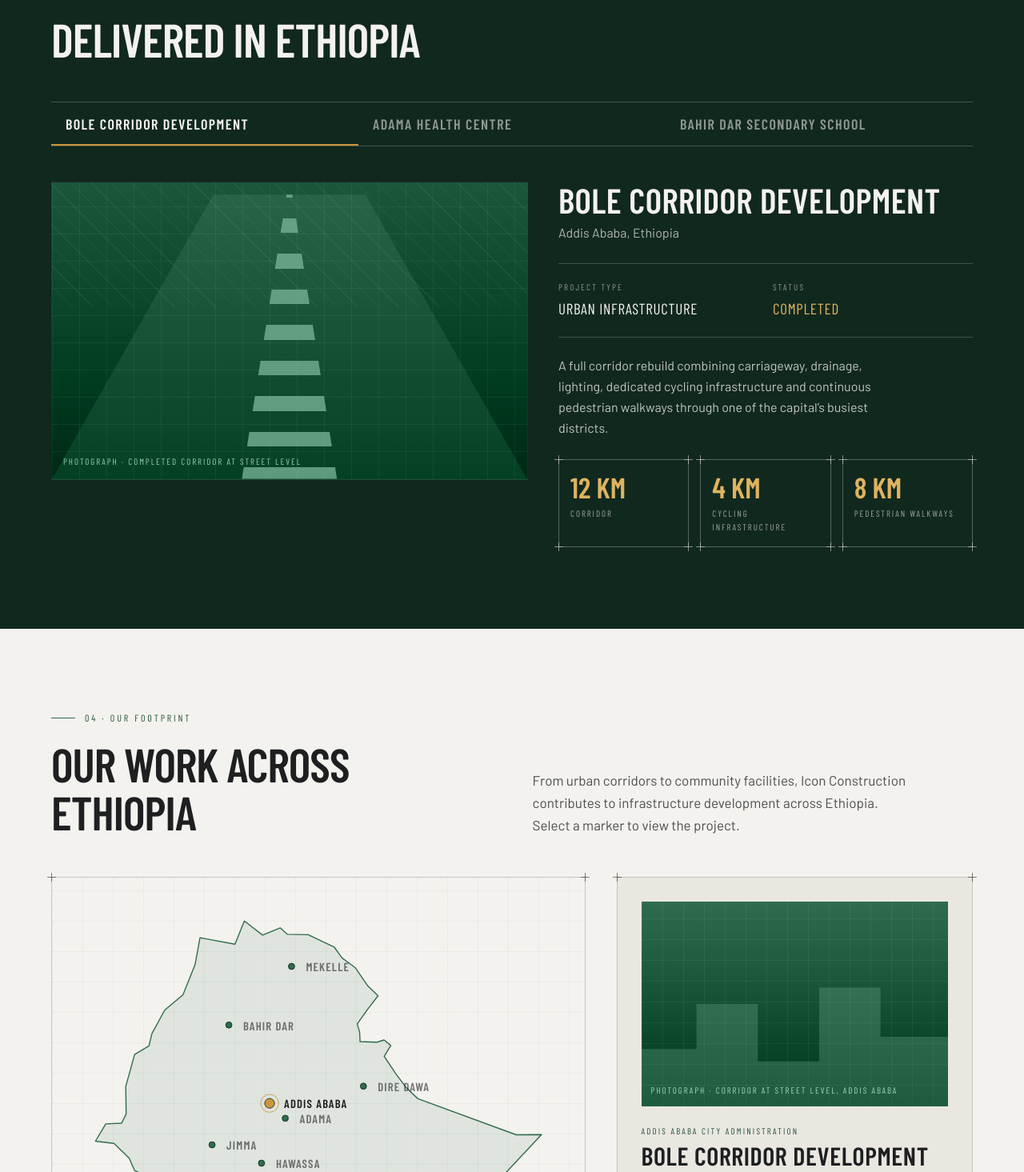
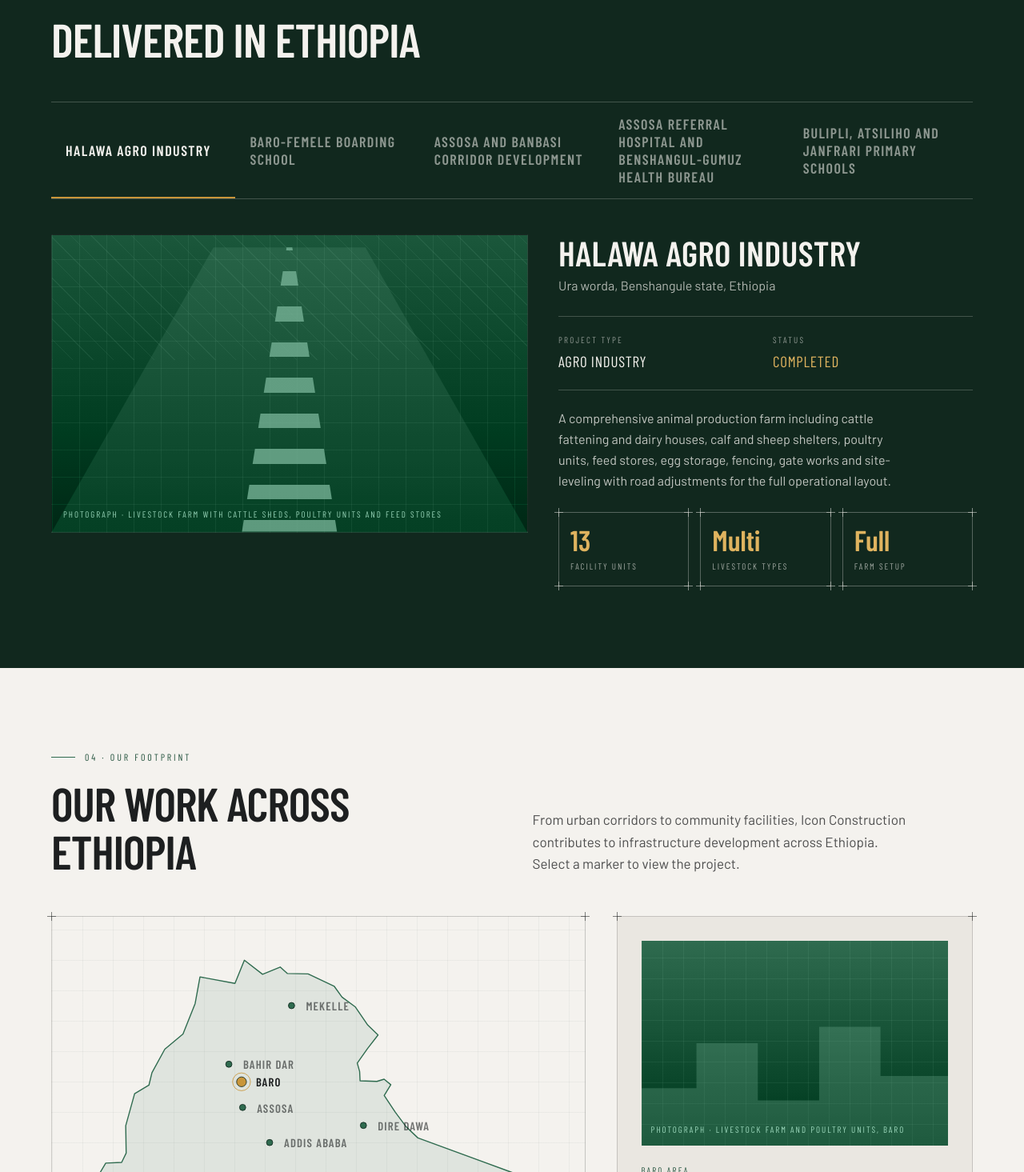
Before and after one commit to beky02/icon-construction-landing-page, a React (Vite) app: page / in a window 1280 px wide. Shown: the part 2865-4330 px from the top of the page at 80% size. Built offline with nearby package versions, Linux system fonts and the light colour scheme.

Commit message:
Update project details and statistics in site data

```diff
--- a/src/data/site.ts
+++ b/src/data/site.ts
@@ -54,52 +54,81 @@
 
 export const projects: Project[] = [
   {
-    id: 'bole-corridor',
-    name: 'Bole Corridor Development',
-    location: 'Addis Ababa, Ethiopia',
+    id: 'halawa-agro-industry',
+    name: 'Halawa Agro Industry',
+    location: 'Ura worda, Benshangule state, Ethiopia',
+    type: 'Agro Industry',
+    status: 'Completed',
+    photo: 'livestock farm with cattle sheds, poultry units and feed stores',
+    body: 'A comprehensive animal production farm including cattle fattening and dairy houses, calf and sheep shelters, poultry units, feed stores, egg storage, fencing, gate works and site-leveling with road adjustments for the full operational layout.',
+    stats: [
+      { value: '13', label: 'Facility Units' },
+      { value: 'Multi', label: 'Livestock Types' },
+      { value: 'Full', label: 'Farm Setup' },
+    ],
+  },
+    {
+    id: 'baro-femele-bording-school',
+    name: 'Baro-Femele Boarding School',
+    location: 'Ura worda, Benshangule state, Ethiopia',
+    type: 'Education',
+    status: 'Completed',
+    photo: 'school courtyard during a class change',
+    body: 'A purpose-built boarding school with residence blocks, classrooms, sanitation and recreation spaces designed to support secure, high-quality student living and learning.',
+    stats: [
+      { value: '12', label: 'Classrooms' },
+      { value: '480', label: 'Boarding Students' },
+      { value: '18 MO', label: 'Delivery Time' },
+    ],
+  },
+    {
+    id: 'assosa-corridor',
+    name: 'Assosa And Banbasi Corridor Development',
+    location: 'Assosa and Banbasi city, Ethiopia',
     type: 'Urban Infrastructure',
     status: 'Completed',
     photo: 'completed corridor at street level',
     body: 'A full corridor rebuild combining carriageway, drainage, lighting, dedicated cycling infrastructure and continuous pedestrian walkways through one of the capital’s busiest districts.',
     stats: [
-      { value: '12 KM', label: 'Corridor' },
-      { value: '4 KM', label: 'Cycling Infrastructure' },
-      { value: '8 KM', label: 'Pedestrian Walkways' },
+      { value: '5 KM', label: 'Corridor' },
+      { value: '3 KM', label: 'Cycling Infrastructure' },
+      { value: '5 KM', label: 'Pedestrian Walkways' },
     ],
   },
   {
-    id: 'adama-health-centre',
-    name: 'Adama Health Centre',
-    location: 'Adama, Oromia',
+    id: 'assosa-referral-hospital',
+    name: 'Assosa Referral Hospital And Benshangul-Gumuz Health Bureau',
+    location: 'Assosa, Benishangul-Gumuz',
     type: 'Healthcare',
     status: 'In Progress',
-    photo: 'health centre entrance and forecourt',
-    body: 'A district health facility serving surrounding kebeles, delivered to national health infrastructure standards with outpatient, maternal and emergency wings.',
+    photo: 'referral hospital blocks, landscape and green areas',
+    body: 'A major hospital renewal and expansion project involving the refurbishment of 16 existing blocks, construction of one additional block, and the creation of green areas and plantation works to improve the clinical environment and public amenity.',
     stats: [
-      { value: '4,200 M²', label: 'Built Area' },
-      { value: '120', label: 'Bed Capacity' },
-      { value: '2026', label: 'Handover' },
+      { value: '21', label: 'Blocks Renewed' },
+      { value: '3', label: 'New Block' },
+      { value: 'Green', label: 'Landscape Upgrade' },
     ],
   },
   {
-    id: 'bahir-dar-school',
-    name: 'Bahir Dar Secondary School',
-    location: 'Bahir Dar, Amhara',
+    id: 'bulipli-atsiliho-janfrari-primary-schools',
+    name: 'Bulipli, Atsiliho and Janfrari Primary Schools',
+    location: 'Buldigilu, Benishangul-Gumuz',
     type: 'Education',
     status: 'Completed',
-    photo: 'school courtyard during a class change',
-    body: 'Classroom blocks, laboratories, administration and sanitation facilities built on a constrained urban site with the school remaining partly in operation throughout.',
+    photo: 'primary school blocks and classroom courtyards',
+    body: 'A combined primary school package comprising five classroom blocks, each accommodating five classrooms and five latrine units, designed to serve local students with safe, functional learning spaces and sanitation facilities.',
     stats: [
-      { value: '24', label: 'Classrooms' },
-      { value: '1,800', label: 'Students Served' },
-      { value: '18 MO', label: 'Delivery Time' },
+      { value: '5', label: 'Blocks' },
+      { value: '25', label: 'Classrooms' },
+      { value: '450', label: 'Students Served' },
     ],
   },
 ];
 
 export const mapSites: MapSite[] = [
+  { city: 'Baro', x: 327.5, y: 272.6, region: 'Baro Area', name: 'Baro Agro Industry', type: 'Agro Industry', status: 'Completed', photo: 'livestock farm and poultry units, Baro' },
   { city: 'Addis Ababa', x: 390.5, y: 408.7, region: 'Addis Ababa City Administration', name: 'Bole Corridor Development', type: 'Urban Infrastructure', status: 'Completed', photo: 'corridor at street level, Addis Ababa' },
-  { city: 'Adama', x: 425.6, y: 442.2, region: 'Oromia Region', name: 'Adama Health Centre', type: 'Healthcare', status: 'In Progress', photo: 'health centre under construction, Adama' },
+  { city: 'Assosa', x: 330.0, y: 330.0, region: 'Benishangul-Gumuz Region', name: 'Assosa Referral Hospital', type: 'Healthcare', status: 'In Progress', photo: 'referral hospital renewal and landscape works, Assosa' },
   { city: 'Bahir Dar', x: 299.1, y: 233.1, region: 'Amhara Region', name: 'Bahir Dar Secondary School', type: 'Education', status: 'Completed', photo: 'completed school block, Bahir Dar' },
   { city: 'Mekelle', x: 439.6, y: 101.7, region: 'Tigray Region', name: 'Mekelle Access Roads', type: 'Roads & Corridors', status: 'In Progress', photo: 'access road works, Mekelle' },
   { city: 'Hawassa', x: 372.3, y: 542.8, region: 'Sidama Region', name: 'Hawassa Lakeside Walkway', type: 'Walking & Cycling', status: 'Completed', photo: 'lakeside walkway in use, Hawassa' },
@@ -116,11 +145,10 @@
 ];
 
 export const impact: Stat[] = [
-  { value: '40+', label: 'Projects Delivered' },
-  { value: '12+', label: 'Years of Experience' },
-  { value: '180+', label: 'Engineers & Professionals' },
-  { value: '25+', label: 'Communities Served' },
-  { value: '96+ KM', label: 'Infrastructure Delivered' },
+  { value: '10+', label: 'Projects Delivered' },
+  { value: '5', label: 'Years of Experience' },
+  { value: '36+', label: 'Engineers & Professionals' },
+  { value: '2.5M+', label: 'Users Served' },
 ];
 
 export const navLinks = [
```
